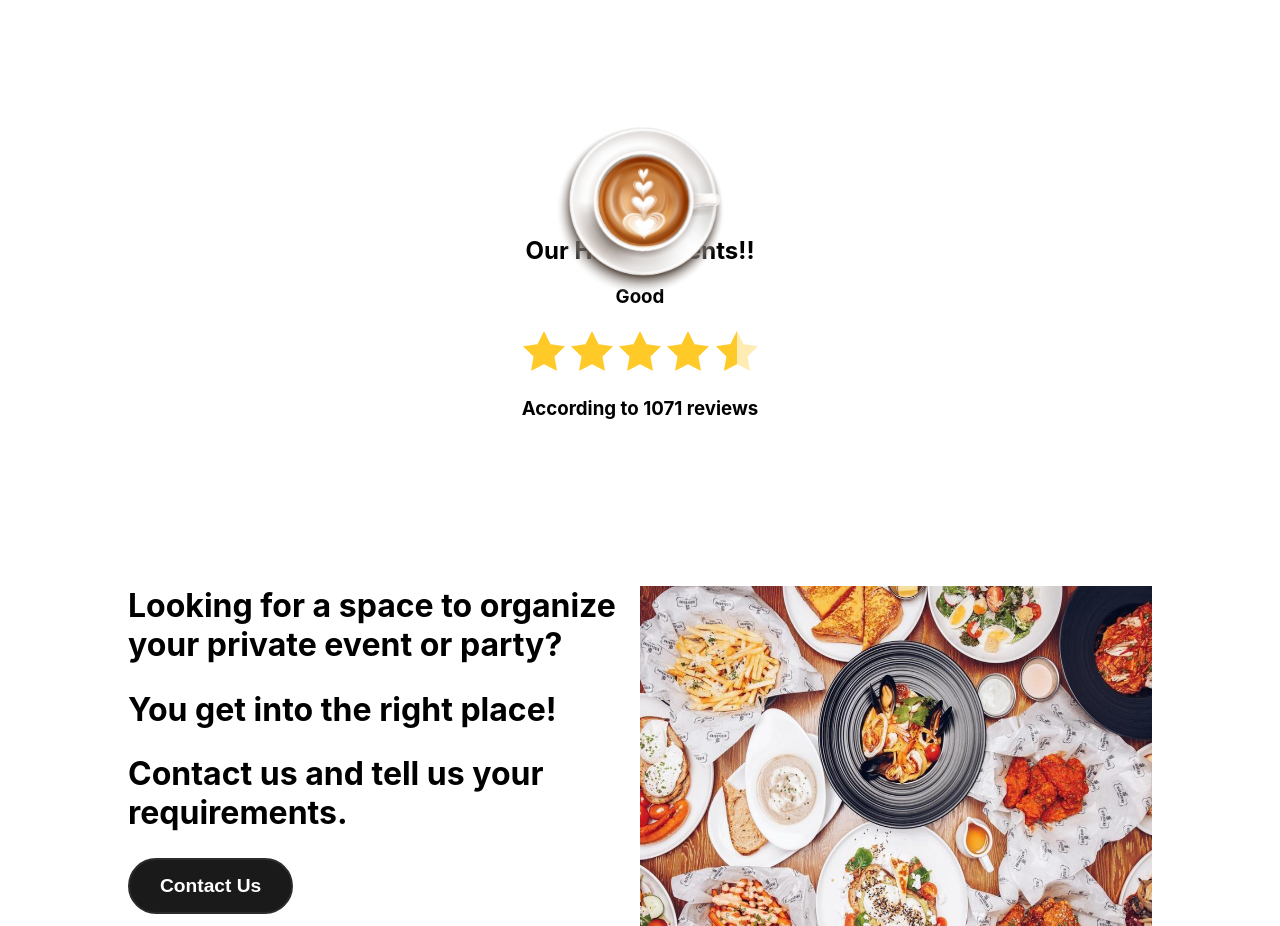
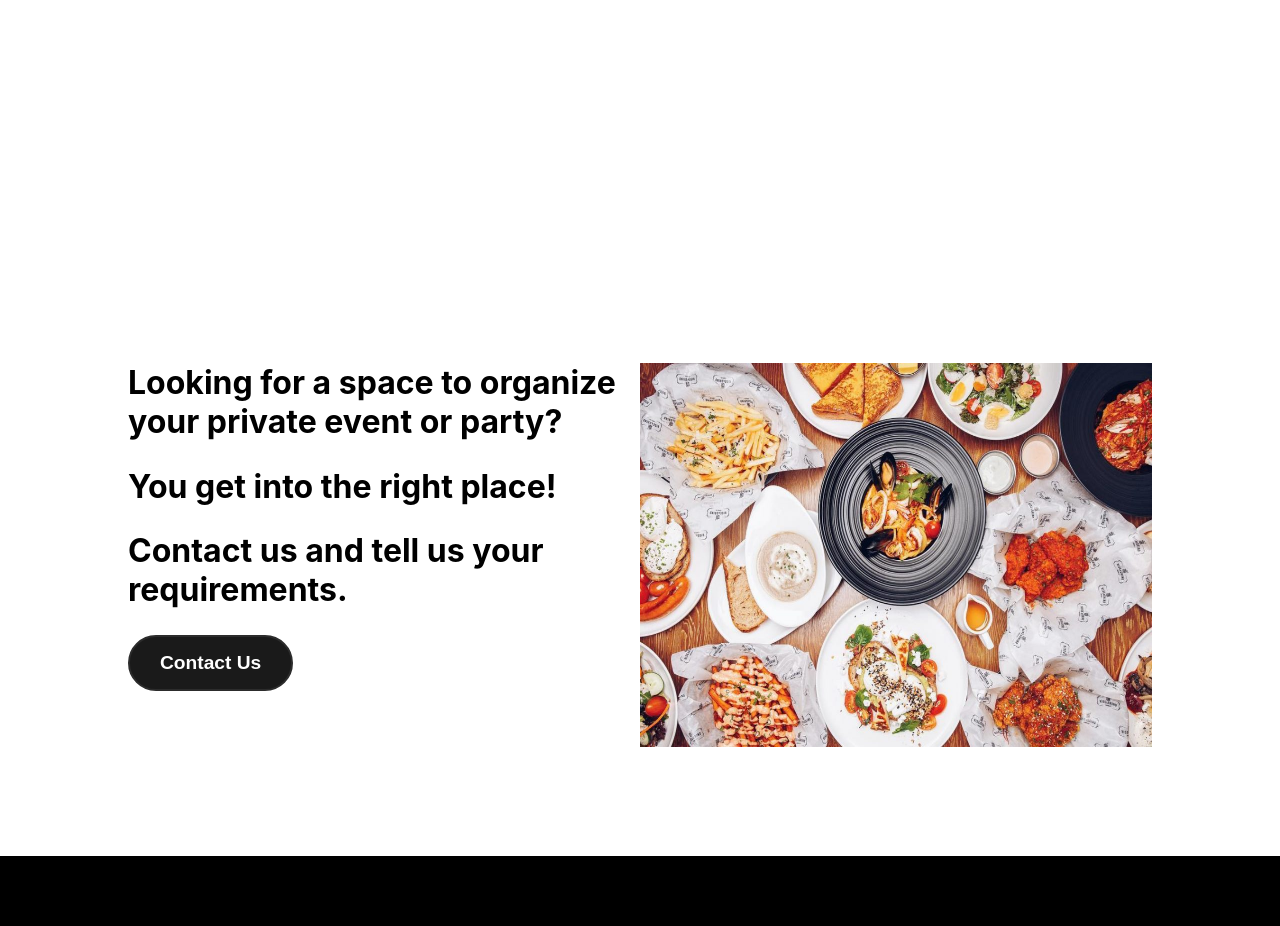
Before and after one commit to garvsharrma/ApnaCafe, a React (Create React App) app: page / in a window 1280 px wide. Shown: the part 5160-6086 px from the top of the page. Built offline with nearby package versions, Linux system fonts and the light colour scheme.

Commit message:
Updated home.js

```diff
--- a/src/pages/Home.js
+++ b/src/pages/Home.js
@@ -21,21 +21,9 @@ import smImage6 from '../images/sm-image6.jpg';
 import smImage7 from '../images/sm-image7.jpg';
 import smImage8 from '../images/sm-image8.jpg';
 import smImage9 from '../images/sm-image9.jpg';
-import starFilled from '../images/filled-star.png';
-import starHalfFilled from '../images/star-half-empty.png';
 import contactIMG from '../images/contact-side-img.jpg';
 
-
 function Home() {
-
-  const cards = [
-    { title: 'Product 1', description: 'Description for Product 1' },
-    { title: 'Product 2', description: 'Description for Product 2' },
-    { title: 'Product 3', description: 'Description for Product 3' },
-    { title: 'Product 4', description: 'Description for Product 4' },
-    { title: 'Product 5', description: 'Description for Product 5' },
-    { title: 'Product 6', description: 'Description for Product 6' },
-  ];
 
   return (
     <><><div className="home-container">
@@ -142,31 +130,7 @@ function Home() {
           <div class="grid-item"><img src={smImage8} alt="8" className='sm-image'/></div>
           <div class="grid-item"><img src={smImage9} alt="9" className='sm-image'/></div>
         </div>
-      <img src={logo} alt="Logo" className="bottom-center-image" />
       </div>
-
-      <div className='happy-clients'>
-
-        <h2 className='hc-heading'>Our Happy Clients!!</h2>
-        <h3 className='rating'>Good</h3>
-        <div className='stars'>
-      <img src={starFilled} alt="star-rating" className="star-rating" />
-      <img src={starFilled} alt="star-rating" className="star-rating" />
-      <img src={starFilled} alt="star-rating" className="star-rating" />
-      <img src={starFilled} alt="star-rating" className="star-rating" />
-      <img src={starHalfFilled} alt="star-rating" className="star-rating" />
-        </div>
-      <h3 className='review-text'>According to 1071 reviews</h3>
-
-        <div className='cards'>
-
-          <div className="App">
-            {/* <Carousel cards={cards} /> */}
-          </div>
-
-        </div>
-      </div>
-
       <div className='contact-us'>
         <div className='contact-content'>
         <h5 className='contact-conten'>Looking for a space to organize your private event or party?</h5>
```
